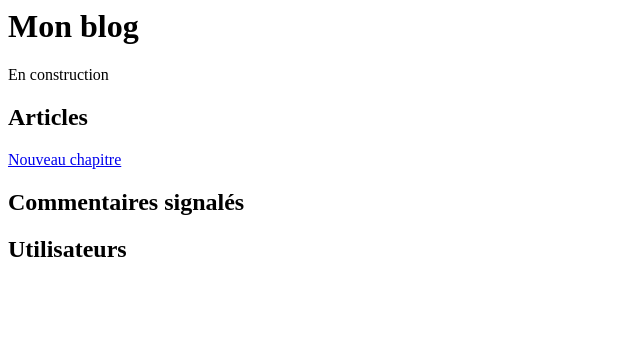
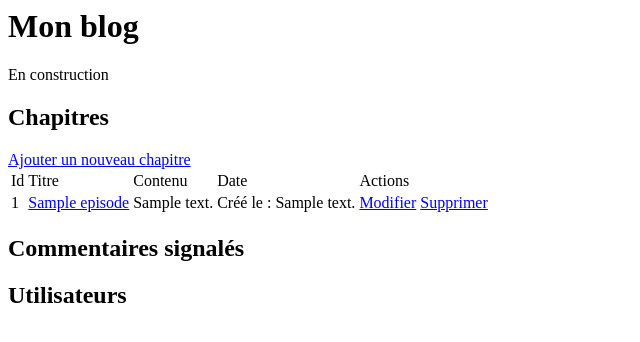
Before and after one commit to NicoJllt/Projet4bis, a PHP site: template templates/administration.php in a window 1280 px wide. Shown: the top 342 px of the page, without its empty margins (0-640 px from the left). Run offline with PHP 8.4, Linux system fonts and the light colour scheme; the template is opened without the code that fills it: most values are stand-ins (such as "Sample title", 1, 10 or a date in 2020); data that the repository does not hold is empty.

Commit message:
Espace administration : Les Chapitres

```diff
--- a/templates/administration.php
+++ b/templates/administration.php
@@ -2,9 +2,36 @@
 
 <h1>Mon blog</h1>
 <p>En construction</p>
-
-<h2>Articles</h2>
-<a href="../public/index.php?route=addEpisode">Nouveau chapitre</a>
+<?= $this->session->show('add_episode'); ?>
+<?= $this->session->show('edit_episode'); ?>
+<?= $this->session->show('delete_episode'); ?>
+<h2>Chapitres</h2>
+<a href="../public/index.php?route=addEpisode">Ajouter un nouveau chapitre</a>
+<table>
+    <tr>
+        <td>Id</td>
+        <td>Titre</td>
+        <td>Contenu</td>
+        <td>Date</td>
+        <td>Actions</td>
+    </tr>
+    <?php
+    foreach ($episodes as $episode) {
+    ?>
+        <tr>
+            <td><?= htmlspecialchars($episode->getEpisodeId()); ?></td>
+            <td><a href="../public/index.php?route=episode&episodeId=<?= htmlspecialchars($episode->getEpisodeId()); ?>"><?= substr(htmlspecialchars($episode->getTitle()), 0, 100); ?></a></td>
+            <td><?= htmlspecialchars($episode->getContent()); ?></td>
+            <td>Créé le : <?= htmlspecialchars($episode->getdateMessage()); ?></td>
+            <td>
+                <a href="../public/index.php?route=editEpisode&episodeId=<?= $episode->getEpisodeId(); ?>">Modifier</a>
+                <a href="../public/index.php?route=deleteEpisode&episodeId=<?= $episode->getEpisodeId(); ?>">Supprimer</a>
+            </td>
+        </tr>
+    <?php
+    }
+    ?>
+</table>
 
 <h2>Commentaires signalés</h2>
 
```
Also changed, not shown: src/DAO/EpisodeDAO.php (+10 -5 lines), src/controller/BackController.php (+11 -7 lines).
